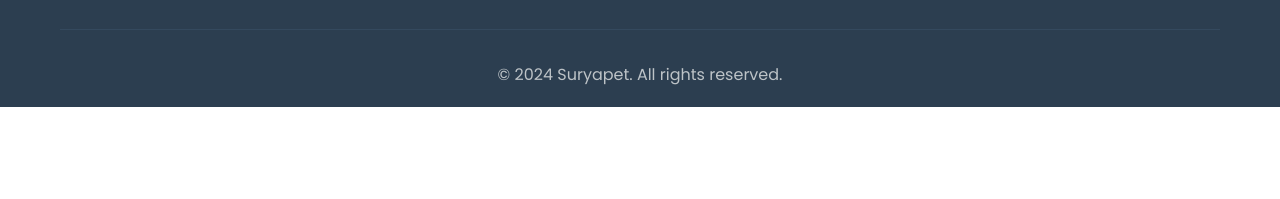
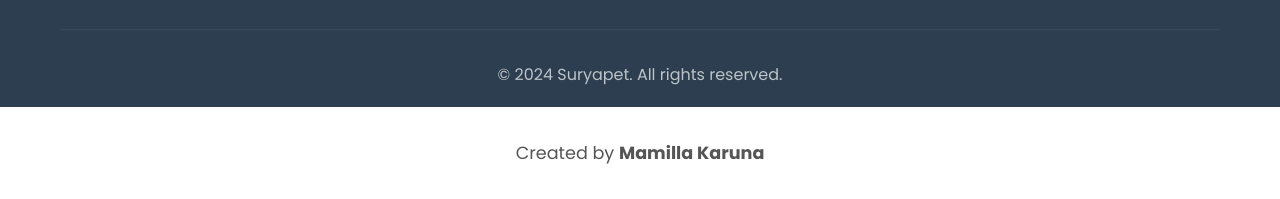
Before and after one commit to karuna38/KNOW-MY-TOWN-Suryapet, a website: page index.html in a window 1280 px wide. Shown: the part 7170-7369 px from the top of the page. Before the commit the page ends 7277 px from the top, so only its background shows below. Drawn offline with Linux system fonts and the light colour scheme.

Commit message:
Add creator credit: Mamilla Karuna at the bottom of the website

```diff
--- a/index.html
+++ b/index.html
@@ -381,6 +381,9 @@
         </div>
     </footer>
 
+    <div style="text-align:center; margin: 2rem 0; font-size:1.1rem; color:#555; font-family: 'Poppins', sans-serif;">
+        Created by <b>Mamilla Karuna</b>
+    </div>
     <script src="script.js"></script>
 </body>
 </html>
```
